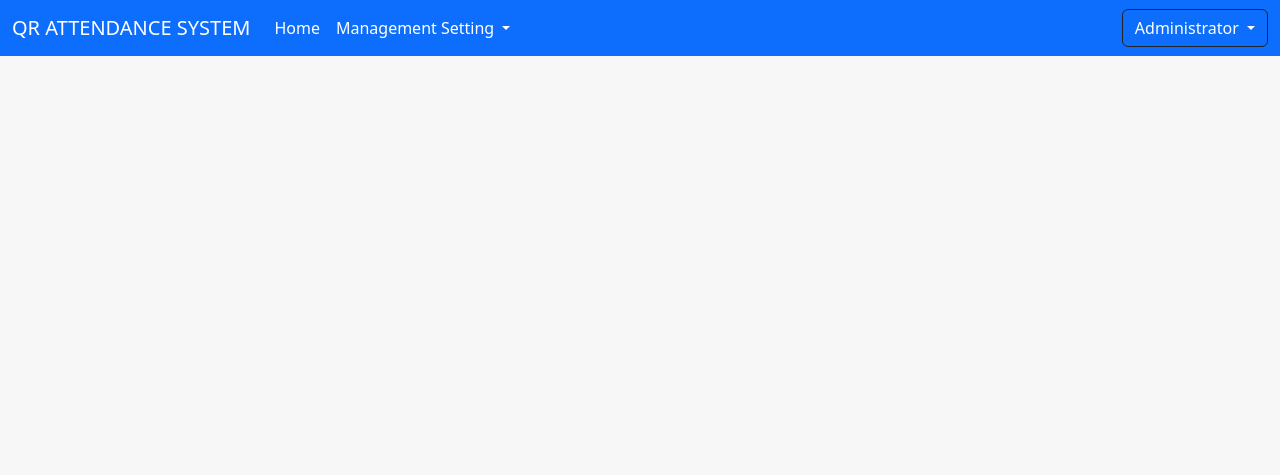
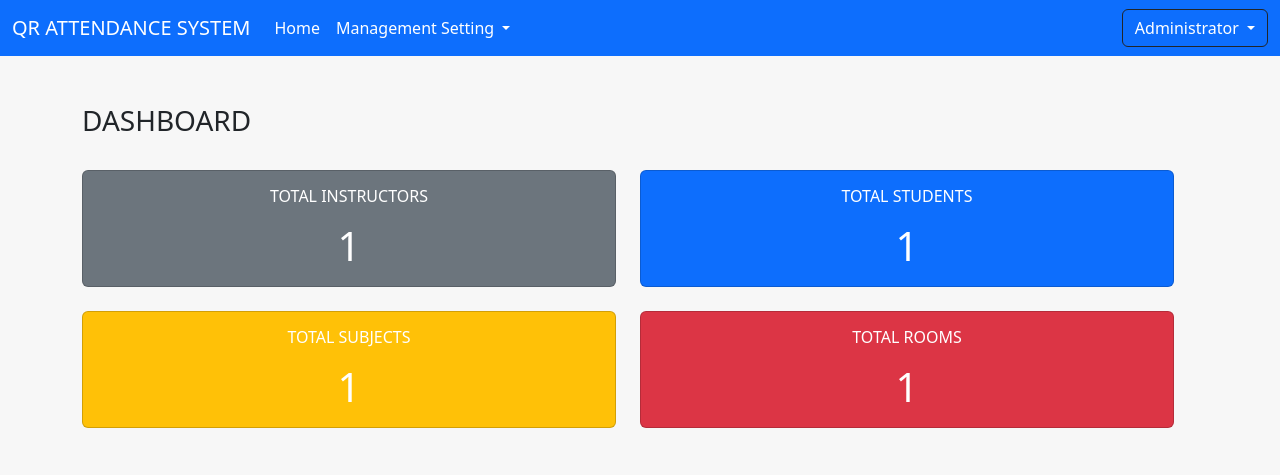
Before and after one commit to kevinarizobal/qr_attendance, a PHP site: page /admin/dashboard.php in a window 1280 px wide. Shown: the top 475 px of the page. Run offline with PHP 8.4, Linux system fonts and the light colour scheme; a user stored in the database is signed in; data comes from the database, SQL or seed files in the repository; some libraries are stand-ins or nearby versions.

Commit message:
Update dashboard.php

```diff
--- a/admin/dashboard.php
+++ b/admin/dashboard.php
@@ -1 +1,79 @@
 <?php include("navbar.php");?>
+
+<div class="container mt-5">
+    <div class="row">
+        <div class="d-flex align-items-center justify-content-between mb-4">
+            <h3>DASHBOARD</h3>
+        </div>
+        <div class="row mb-4">
+            <div class="col-md-6 mb-4">
+                <a href="#" class="text-decoration-none">
+                    <div class="card text-center text-white p-3 bg-secondary">
+                        <h6>TOTAL INSTRUCTORS</h6>
+                        <?php
+                            $sql = "SELECT * FROM `user` WHERE `user_type` = 2";
+                            $sql_run = mysqli_query($conn,$sql);
+                            if($result = mysqli_num_rows($sql_run)){
+                                echo '<h1 class="mt-2 mb-0">'.$result.'</h1>';
+                            }else{
+                                echo '<h1 class="mt-2 mb-0">0</h1>';
+                            }
+                        ?>
+                        <!-- <h1 class="mt-2 mb-0">5</h1> -->
+                    </div>
+                </a>
+            </div>
+            <div class="col-md-6 mb-4">
+                <a href="#" class="text-decoration-none">
+                    <div class="card text-center text-white p-3 bg-primary">
+                        <h6>TOTAL STUDENTS</h6>
+                        <?php
+                            $sql = "SELECT * FROM `user` WHERE `user_type`= 1";
+                            $sql_run = mysqli_query($conn,$sql);
+                            if($result = mysqli_num_rows($sql_run)){
+                                echo '<h1 class="mt-2 mb-0">'.$result.'</h1>';
+                            }else{
+                                echo '<h1 class="mt-2 mb-0">0</h1>';
+                            }
+                        ?>
+                        <!-- <h1 class="mt-2 mb-0">5</h1> -->
+                    </div>
+                </a>
+            </div>
+            <div class="col-md-6 mb-4">
+                <a href="#" class="text-decoration-none">
+                    <div class="card text-center text-white p-3 bg-warning">
+                        <h6>TOTAL SUBJECTS</h6>
+                        <?php
+                            $sql = "SELECT * FROM `subject`";
+                            $sql_run = mysqli_query($conn,$sql);
+                            if($result = mysqli_num_rows($sql_run)){
+                                echo '<h1 class="mt-2 mb-0">'.$result.'</h1>';
+                            }else{
+                                echo '<h1 class="mt-2 mb-0">0</h1>';
+                            }
+                        ?>
+                        <!-- <h1 class="mt-2 mb-0">5</h1> -->
+                    </div>
+                </a>
+            </div>
+            <div class="col-md-6 mb-4">
+                <a href="#" class="text-decoration-none">
+                    <div class="card text-center text-white p-3 bg-danger">
+                        <h6>TOTAL ROOMS</h6>
+                        <?php
+                            $sql = "SELECT * FROM `room`";
+                            $sql_run = mysqli_query($conn,$sql);
+                            if($result = mysqli_num_rows($sql_run)){
+                                echo '<h1 class="mt-2 mb-0">'.$result.'</h1>';
+                            }else{
+                                echo '<h1 class="mt-2 mb-0">0</h1>';
+                            }
+                        ?>
+                        <!-- <h1 class="mt-2 mb-0">5</h1> -->
+                    </div>
+                </a>
+            </div>
+        </div>
+    </div>
+</div>
```
